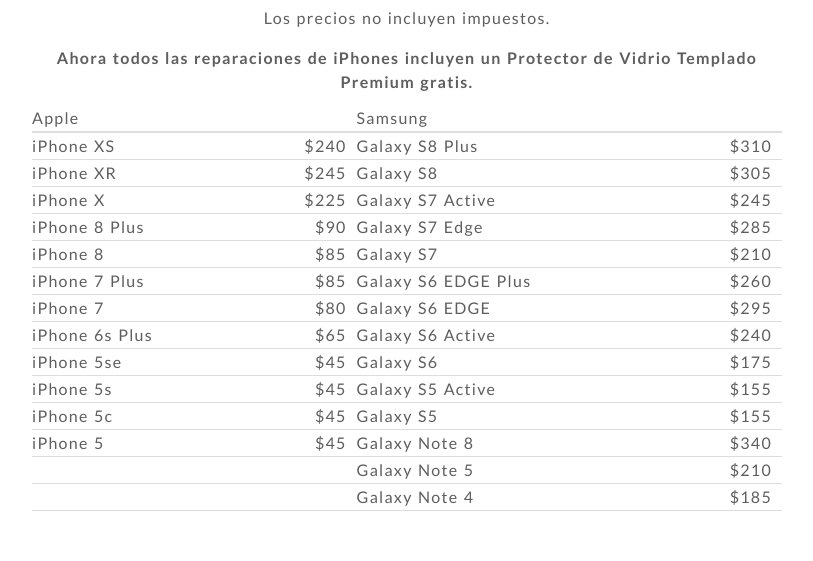
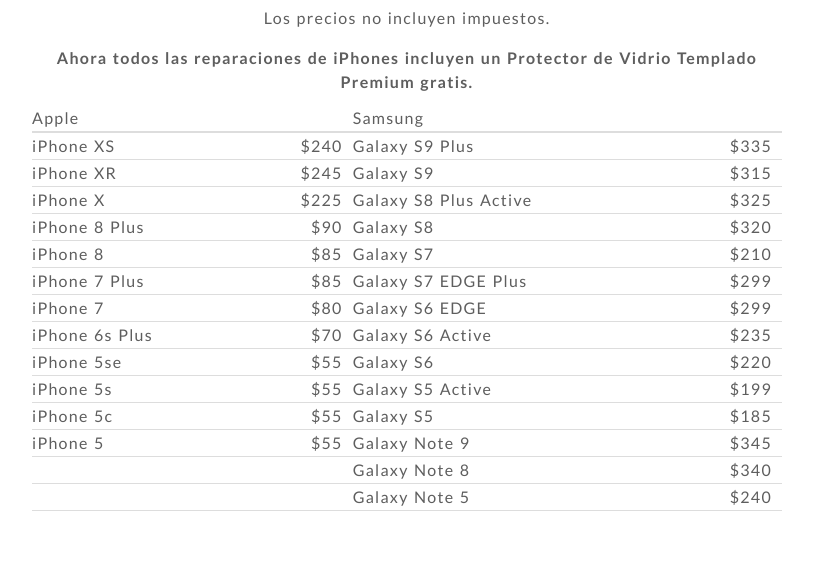
Before and after one commit to jdmr/mymdr, a Nuxt app: page /es in a window 1280 px wide. Shown: the part 1820-2381 px from the top of the page, without its empty margins (233-1046 px from the left). Built offline with nearby package versions, Linux system fonts and the light colour scheme.

Commit message:
Update es.vue

```diff
--- a/pages/es.vue
+++ b/pages/es.vue
@@ -221,26 +221,26 @@
                 <tr>
                   <td>iPhone XS </td>
                   <td class="price">$240</td>
-                  <td>Galaxy S8 Plus</td>
-                  <td class="price">$310</td>
+                  <td>Galaxy S9 Plus</td>
+                  <td class="price">$335</td>
                 </tr>
                 <tr>
                   <td>iPhone XR</td>
                   <td class="price">$245</td>
-                  <td>Galaxy S8</td>
-                  <td class="price">$305</td>
+                  <td>Galaxy S9</td>
+                  <td class="price">$315</td>
                 </tr>
                 <tr>
                   <td>iPhone X </td>
                   <td class="price">$225</td>
-                  <td>Galaxy S7 Active</td>
-                  <td class="price">$245</td>
+                  <td>Galaxy S8 Plus Active</td>
+                  <td class="price">$325</td>
                 </tr>
                 <tr>
                   <td>iPhone 8 Plus</td>
                   <td class="price">$90</td>
-                  <td>Galaxy S7 Edge</td>
-                  <td class="price">$285</td>
+                  <td>Galaxy S8 </td>
+                  <td class="price">$320</td>
                 </tr>
                 <tr>
                   <td>iPhone 8 </td>
@@ -251,42 +251,48 @@
                 <tr>
                   <td>iPhone 7 Plus</td>
                   <td class="price">$85</td>
-                  <td>Galaxy S6 EDGE Plus</td>
-                  <td class="price">$260</td>
+                  <td>Galaxy S7 EDGE Plus</td>
+                  <td class="price">$299</td>
                 </tr>
                 <tr>
                   <td>iPhone 7 </td>
                   <td class="price">$80</td>
                   <td>Galaxy S6 EDGE</td>
-                  <td class="price">$295</td>
+                  <td class="price">$299</td>
                 </tr>
                 <tr>
                   <td>iPhone 6s Plus</td>
-                  <td class="price">$65</td>
+                  <td class="price">$70</td>
                   <td>Galaxy S6 Active</td>
-                  <td class="price">$240</td>
+                  <td class="price">$235</td>
                 </tr>
                 <tr>
                   <td>iPhone 5se</td>
-                  <td class="price">$45</td>
+                  <td class="price">$55</td>
                   <td>Galaxy S6</td>
-                  <td class="price">$175</td>
+                  <td class="price">$220</td>
                 </tr>
                 <tr>
                   <td>iPhone 5s</td>
-                  <td class="price">$45</td>
+                  <td class="price">$55</td>
                   <td>Galaxy S5 Active</td>
-                  <td class="price">$155</td>
+                  <td class="price">$199</td>
                 </tr>
                 <tr>
                   <td>iPhone 5c</td>
-                  <td class="price">$45</td>
+                  <td class="price">$55</td>
                   <td>Galaxy S5</td>
-                  <td class="price">$155</td>
+                  <td class="price">$185</td>
                 </tr>
                 <tr>
                   <td>iPhone 5</td>
-                  <td class="price">$45</td>
+                  <td class="price">$55</td>
+                  <td>Galaxy Note 9</td>
+                  <td class="price">$345</td>
+                </tr>
+                <tr>
+                  <td/>
+                  <td class="price"/>
                   <td>Galaxy Note 8</td>
                   <td class="price">$340</td>
                 </tr>
@@ -294,13 +300,7 @@
                   <td/>
                   <td class="price"/>
                   <td>Galaxy Note 5</td>
-                  <td class="price">$210</td>
-                </tr>
-                <tr>
-                  <td/>
-                  <td class="price"/>
-                  <td>Galaxy Note 4</td>
-                  <td class="price">$185</td>
+                  <td class="price">$240</td>
                 </tr>
               </tbody>
             </table>
```
